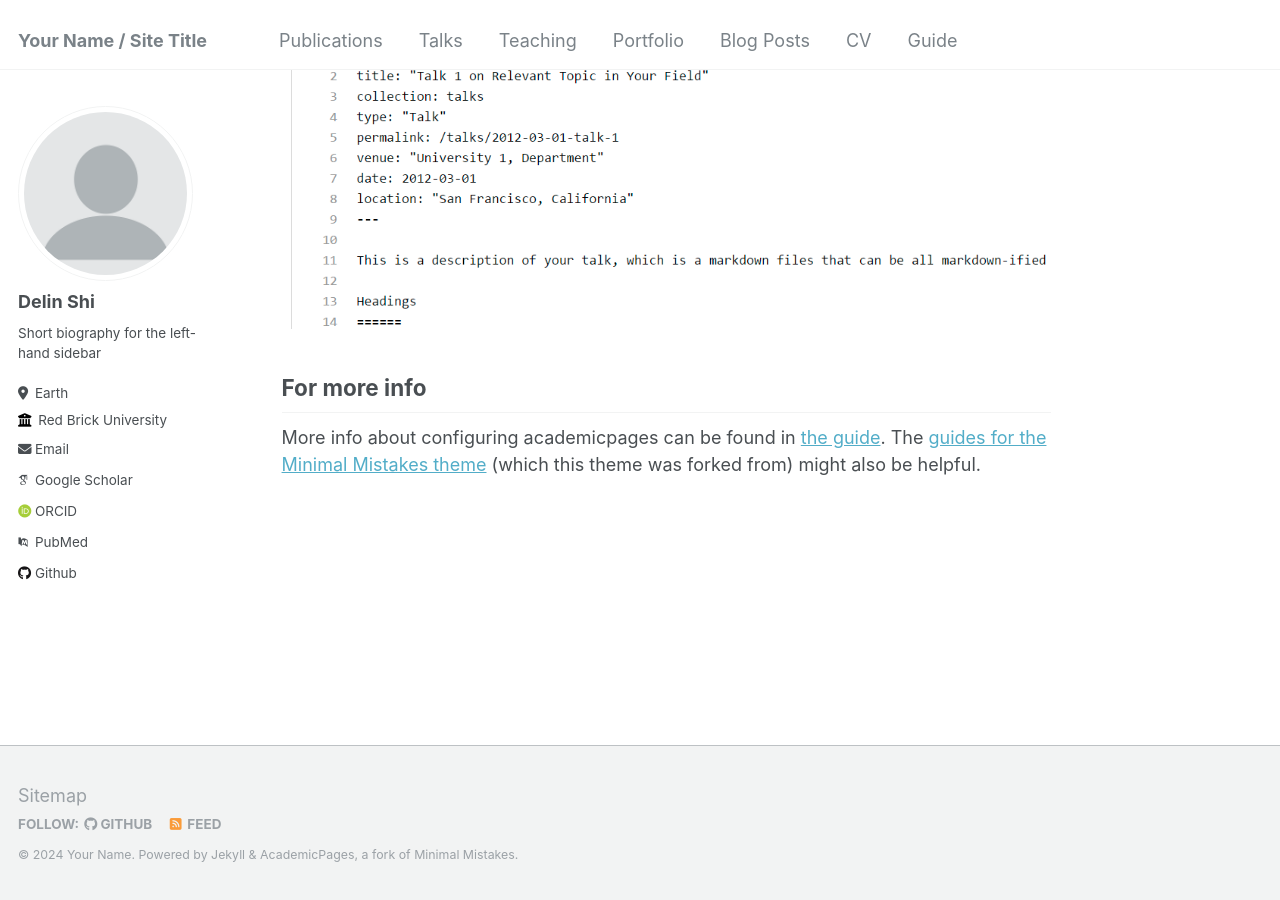
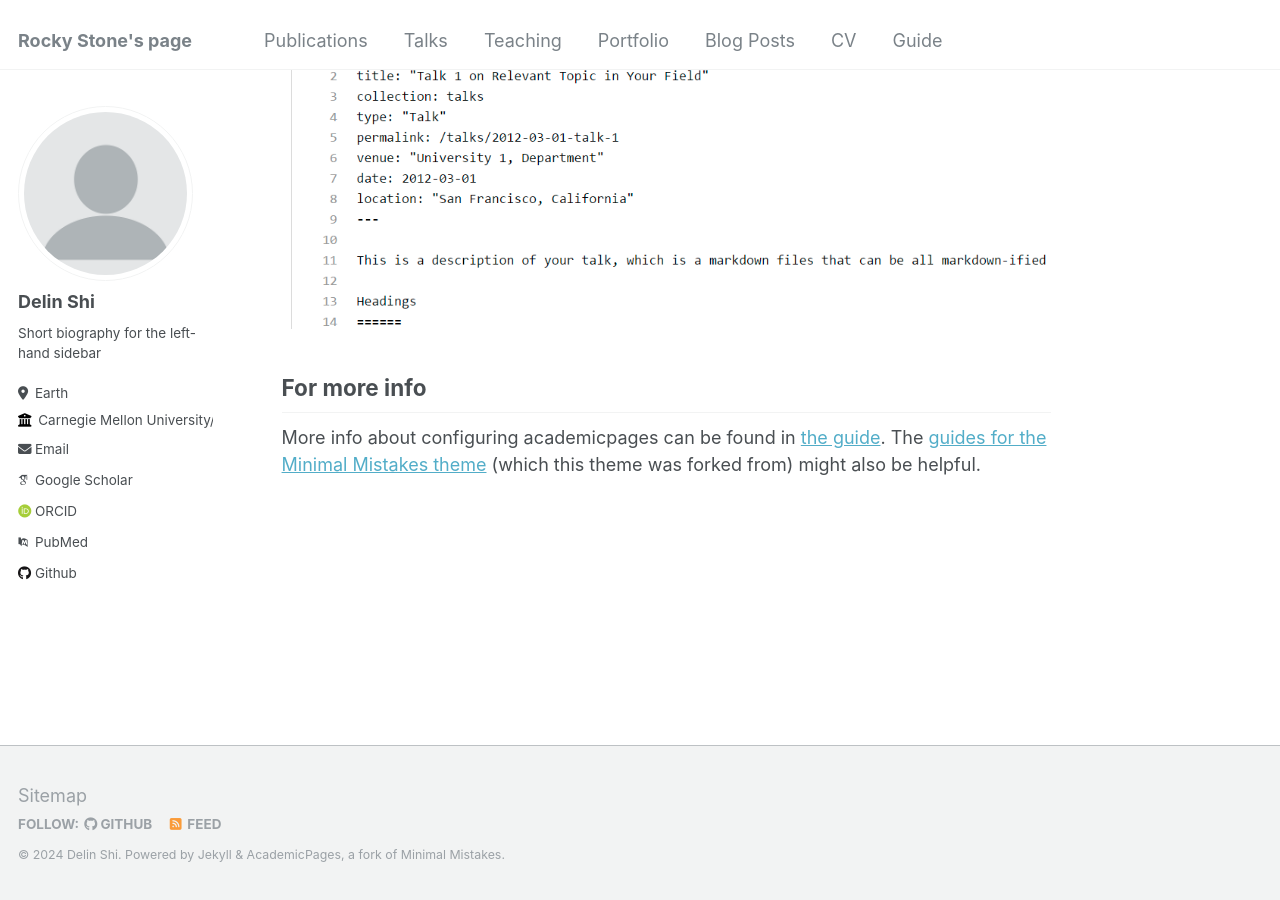
Before and after one commit to rockystones/rockystones.github.io, a Jekyll site: the page built from _pages/about.md, in a window 1280 px wide and 900 px high, scrolled down 2660 px. Built offline with Jekyll 4.4.1, drawn with Linux system fonts in a browser that asks for light colours; some web fonts are replaced.

Commit message:
Update _config.yml

```diff
--- a/_config.yml
+++ b/_config.yml
@@ -8,9 +8,9 @@
 
 # Basic Site Settings
 locale                   : "en-US"
-title                    : "Your Name / Site Title"
+title                    : "Rocky Stone's page"
 title_separator          : "-"
-name                     : &name "Your Name"
+name                     : &name "Delin Shi"
 description              : &description "personal description"
 url                      : https://rockystones.github.io # the base hostname & protocol for your site e.g. "https://mmistakes.github.io"
 baseurl                  : "" # the subpath of your site, e.g. "/blog"
@@ -26,9 +26,9 @@ author:
   pronouns         : # example: "she/her"
   bio              : "Short biography for the left-hand sidebar"
   location         : "Earth"
-  employer         : "Red Brick University"
+  employer         : "Carnegie Mellon University/University of Pittsburgh"
   uri              : # URL
-  email            : "none@example.org"
+  email            : "delins.all.ads@gmail.com"
 
   # Academic websites
   arxiv            : # URL - Update with the correct link to your profile
```
